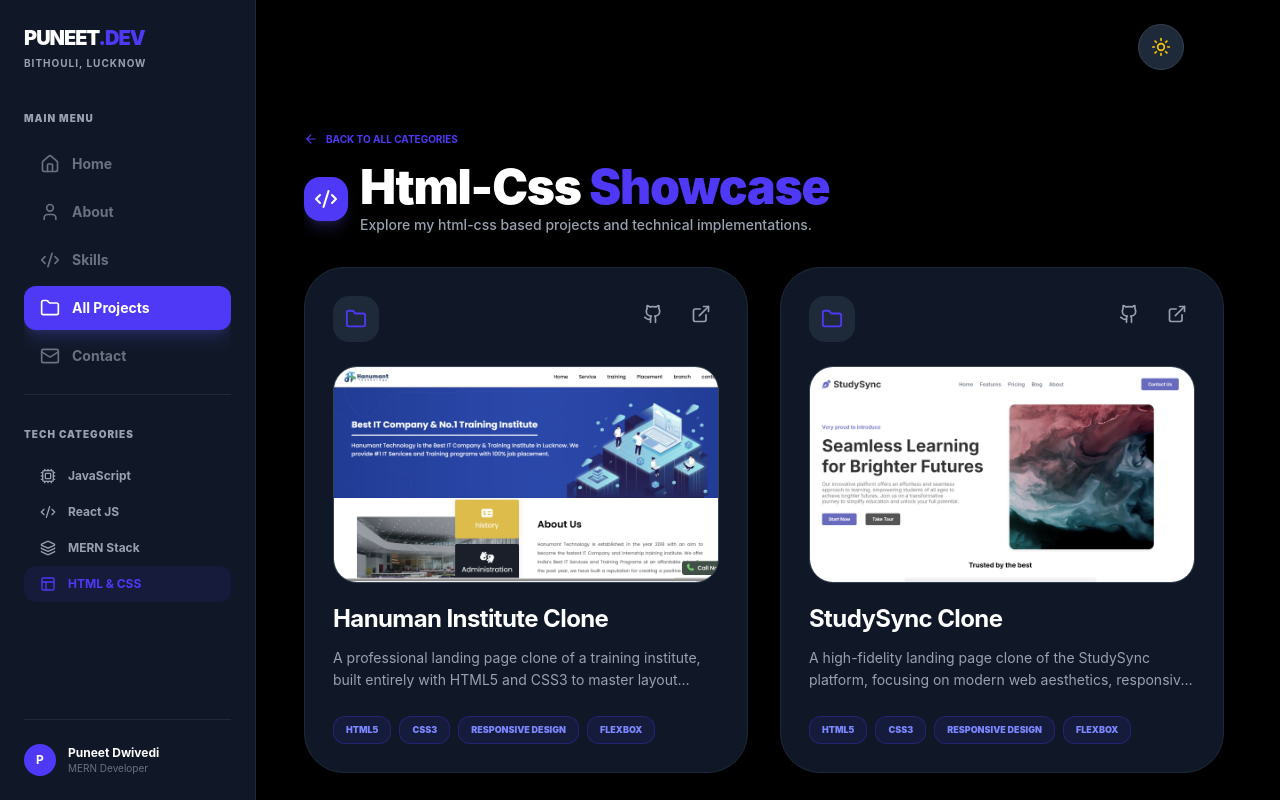
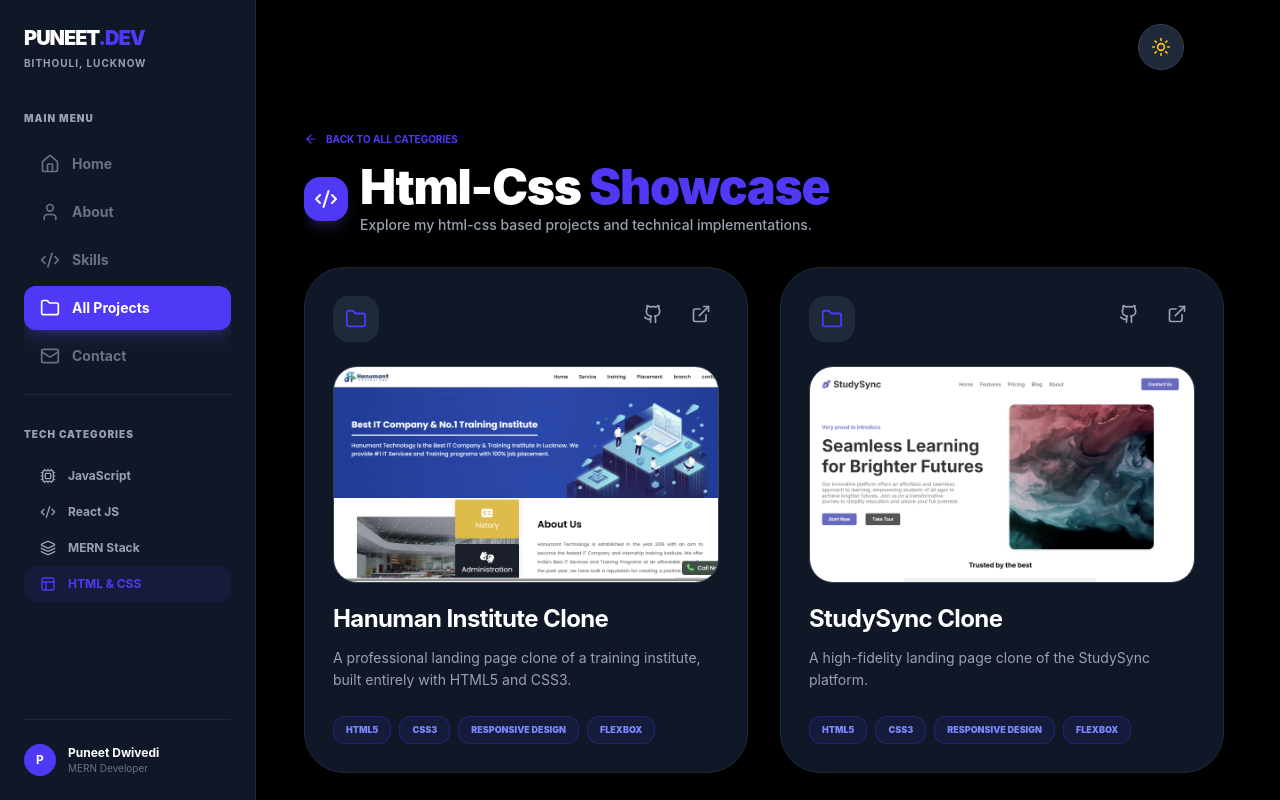
Before and after one commit to puneetdwivedi81/puneet-portfolio-react, a React (Vite) app: page /projects/html-css in a window 1280 px wide. Built offline with nearby package versions, Linux system fonts and the light colour scheme.

Commit message:
Final Fix: Matching all image assets with exact casing

```diff
--- a/src/Data/ProjectsData.js
+++ b/src/Data/ProjectsData.js
@@ -1,16 +1,15 @@
 import img1 from '../assets/Project1_image.png';
 import img2 from '../assets/myNoteBookImage.png';
-
 import img3 from '../assets/newsAppImage.png';
-import img4 from '../assets/HanumantTechImg.png'
+import img4 from '../assets/HanumantTechImg.png';
 import img5 from '../assets/StudySync.png';
-import img6 from '../assets/Stop_watch.png'
-import img7 from '../assets/ToDoList.png'
-import img8 from '../assets/logInPage.png'
-import img9 from '../assets/colourGenImg.png'
-import img10 from '../assets/GithubProfileProvider.png'
-import img11 from '../assets/flexBankImg.png'
-import img12 from '../assets/PersonalPortfolioAppImg.png'
+import img6 from '../assets/Stop_watch.png';
+import img7 from '../assets/ToDoList.png'; // Verified: Match Github case
+import img8 from '../assets/logInPage.png';
+import img9 from '../assets/colourGenImg.png';
+import img10 from '../assets/GithubProfileProvider.png';
+import img11 from '../assets/flexBankImg.png';
+import img12 from '../assets/PersonalPortfolioAppImg.png';
 
 export const projectsData = [
   {
@@ -26,7 +25,7 @@
   {
     id: 2,
     title: "personalPortfolio",
-    description: "A professional, high-performance React.js portfolio website designed with Tailwind CSS and Framer Motion for smooth UI transitions. It features a dynamic project filtering system, integrated dark/light mode, and a responsive sidebar, showcasing my full-stack development journey and technical expertise.",
+    description: "A professional, high-performance React.js portfolio website designed with Tailwind CSS and Framer Motion for smooth UI transitions.",
     tech: ["React.js", "Tailwind CSS", "Lucide-React", "Context API"],
     category: "react",
     github: "https://github.com/puneetdwivedi81/News_App",
@@ -46,19 +45,17 @@
   {
     id: 4,
     title: "FlexiBank",
-    description: "A comprehensive React.js digital wallet application featuring real-time balance tracking, secure deposit, and withdrawal functionalities. It offers a seamless user experience with an integrated Dark/Light mode toggle, demonstrating advanced state management and responsive UI design",
-    tech: ["React", "Tailwind CSS",],
+    description: "A comprehensive React.js digital wallet application featuring real-time balance tracking and secure transactions.",
+    tech: ["React", "Tailwind CSS"],
     category: "react",
     github: "https://github.com/puneetdwivedi81/Context_Api",
     live: "https://contextpapi.netlify.app/",
     image: img11
   },
-
-
   {
     id: 5,
     title: "Global Country Finder",
-    description: "A dynamic web application built with Vanilla JavaScript that integrates the REST Countries API to fetch and display real-time data of nations worldwide. This project highlights my expertise in Asynchronous Programming (Fetch API), dynamic DOM manipulation, and search filtering logic, allowing users to explore country details like population, region, and capital in a clean, responsive interface.",
+    description: "A dynamic web application built with Vanilla JavaScript that integrates the REST Countries API.",
     tech: ["JavaScript", "HTML5", "CSS3", "Fetch API"],
     category: "javascript",
     github: "https://github.com/puneetdwivedi81/GlobalCountryFinder",
@@ -68,77 +65,71 @@
   {
     id: 6,
     title: "colourGenrator",
-    description: "A dynamic JavaScript utility that generates random HEX color codes and allows users to copy them to the clipboard with a single click. It features real-time DOM updates and background transitions, demonstrating efficient event handling and CSS variable manipulation.",
-    tech: ["JavaScript", "HTML5", "CSS3", ],
+    description: "A dynamic JavaScript utility that generates random HEX color codes.",
+    tech: ["JavaScript", "HTML5", "CSS3"],
     category: "javascript",
     github: "https://github.com/puneetdwivedi81/Color_genrater",
     live: "https://colorgenratorapp.netlify.app/",
-    image: img9,
+    image: img9
   },
   {
     id: 7,
     title: "githubProfileProvider",
-    description: "A dynamic web tool built with JavaScript that fetches real-time user data from the GitHub REST API. It features a clean, minimal UI to display profile details like bio, repositories, and followers, demonstrating expertise in Asynchronous Fetch and JSON data handling",
-    tech: ["JavaScript", "HTML5", "CSS3", ],
+    description: "A dynamic web tool built with JavaScript that fetches real-time user data from the GitHub REST API.",
+    tech: ["JavaScript", "HTML5", "CSS3"],
     category: "javascript",
     github: "https://github.com/puneetdwivedi81/Github_profile_provider_project",
     live: "https://githubprofileprovider.netlify.app/",
-    image: img10,
+    image: img10
   },
   {
     id: 8,
     title: "stopWatch",
-    description: "A fully functional digital Stopwatch built with  JavaScript, HTML5, and CSS3. This project highlights my expertise in DOM Manipulation and state management using , featuring accurate time-tracking with Start, Pause, and Reset functionalities in a sleek dark-mode interface.",
-    tech: ["JavaScript", "HTML5", "CSS3",],
+    description: "A fully functional digital Stopwatch built with JavaScript, HTML5, and CSS3.",
+    tech: ["JavaScript", "HTML5", "CSS3"],
     category: "javascript",
     github: "https://github.com/puneetdwivedi81/Stop_Watch",
     live: "https://stopjwatch.netlify.app/",
     image: img6
   },
-
   {
     id: 9,
     title: "toDoList",
-    description: "A functional Task Management application built with Vanilla JavaScript that enables users to add, track, and delete daily tasks efficiently. It utilizes Local Storage to ensure data persistence, allowing your list to remain saved even after a page refresh.",
+    description: "A functional Task Management application built with Vanilla JavaScript using Local Storage.",
     tech: ["JavaScript","CSS"],
     category: "javascript",
     github: "https://github.com/puneetdwivedi81/To_Do_list",
     live: "https://todoplistapp.netlify.app/",
     image: img7
   },
-
-
   {
     id: 10,
     title: "Hanuman Institute Clone",
-  description: "A professional landing page clone of a training institute, built entirely with HTML5 and CSS3 to master layout positioning and responsive design.",
+    description: "A professional landing page clone of a training institute, built entirely with HTML5 and CSS3.",
     tech: ["HTML5", "CSS3", "Responsive Design", "Flexbox"],
     category: "html-css",
     github: "https://github.com/puneetdwivedi81/Hanumant_tech_webpage_with_css",
-  live: "https://app.netlify.com/projects/hanumanttechweb/overview",
-  image:img4
+    live: "https://hanumanttechweb.netlify.app/",
+    image: img4
   },
-
   {
     id: 11,
     title: "StudySync Clone",
-  description: "A high-fidelity landing page clone of the StudySync platform, focusing on modern web aesthetics, responsive layouts, and smooth CSS transitions.",
+    description: "A high-fidelity landing page clone of the StudySync platform.",
     tech: ["HTML5", "CSS3", "Responsive Design", "Flexbox"],
     category: "html-css",
     github: "https://github.com/puneetdwivedi81/study-sync-project",
     live: "https://stydypsync.netlify.app/",
-  image:img5  }
-,
+    image: img5
+  },
   {
     id: 12,
     title: "loginPageWithAnimation",
-  description: "A modern and visually appealing Login Page featuring smooth CSS3 keyframe animations and transitions for an interactive user experience. Designed with a mobile-first approach, it focuses on clean UI/UX, custom-styled input fields, and responsive layout structures",
+    description: "A modern Login Page featuring smooth CSS3 keyframe animations.",
     tech: ["HTML5", "CSS3", "Responsive Design", "Flexbox"],
     category: "html-css",
     github: "https://github.com/puneetdwivedi81/Login_page_with_animation",
     live: "https://loginpagewithanimation.netlify.app/",
     image: img8
   }
-
-
 ];
```
Lines whose indentation alone changed are shown as unchanged.
